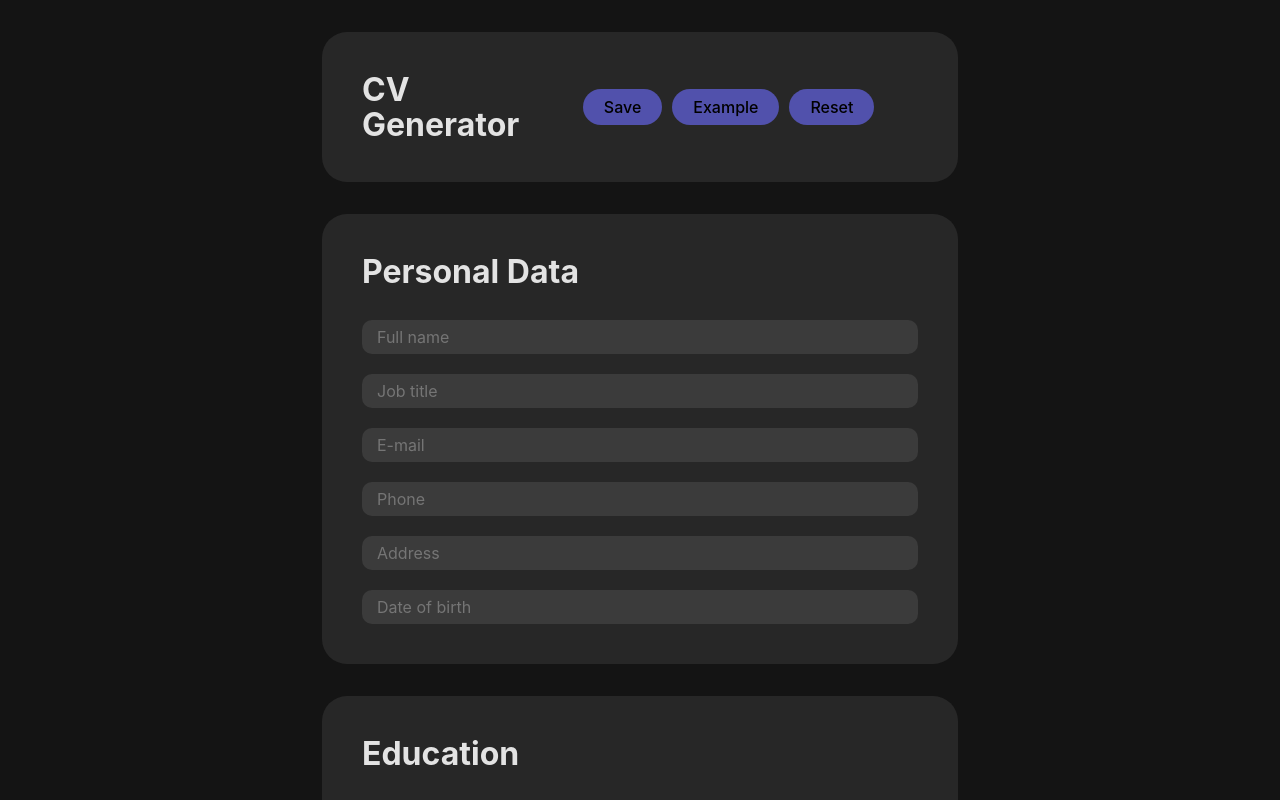
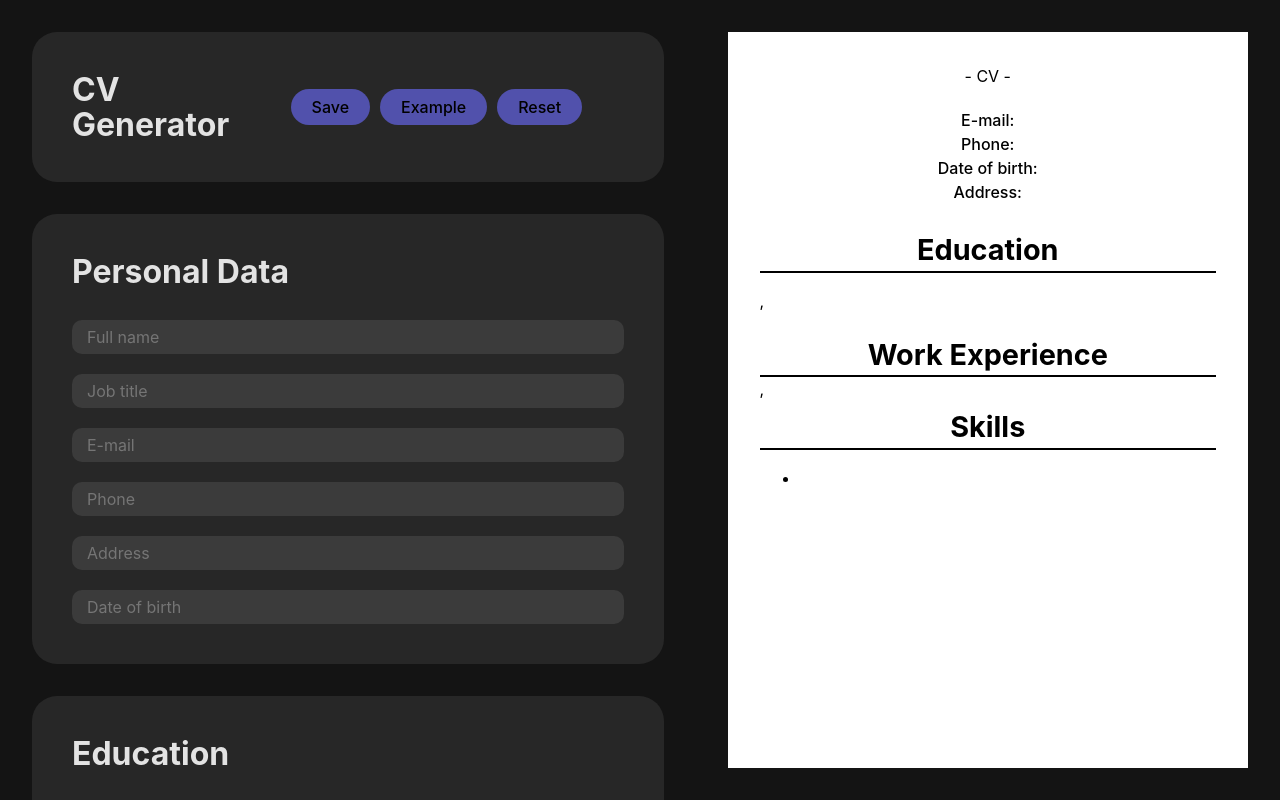
Before and after one commit to brexus/cv-generator, a React (Vite) app: page / in a window 1280 px wide. Built offline with nearby package versions, Linux system fonts and the light colour scheme.

Commit message:
setting up a new branch

```diff
--- a/src/components/App.jsx
+++ b/src/components/App.jsx
@@ -50,7 +50,7 @@ export default function App() {
         <>
             <Main dataCV={dataCV} setDataCV={setDataCV} skillsFF={skillsFF} />
 
-            {/* <Preview dataCV={dataCV} setDataCV={setDataCV}/> */}
+            <Preview dataCV={dataCV} setDataCV={setDataCV}/>
         </>
     );
 };
```
